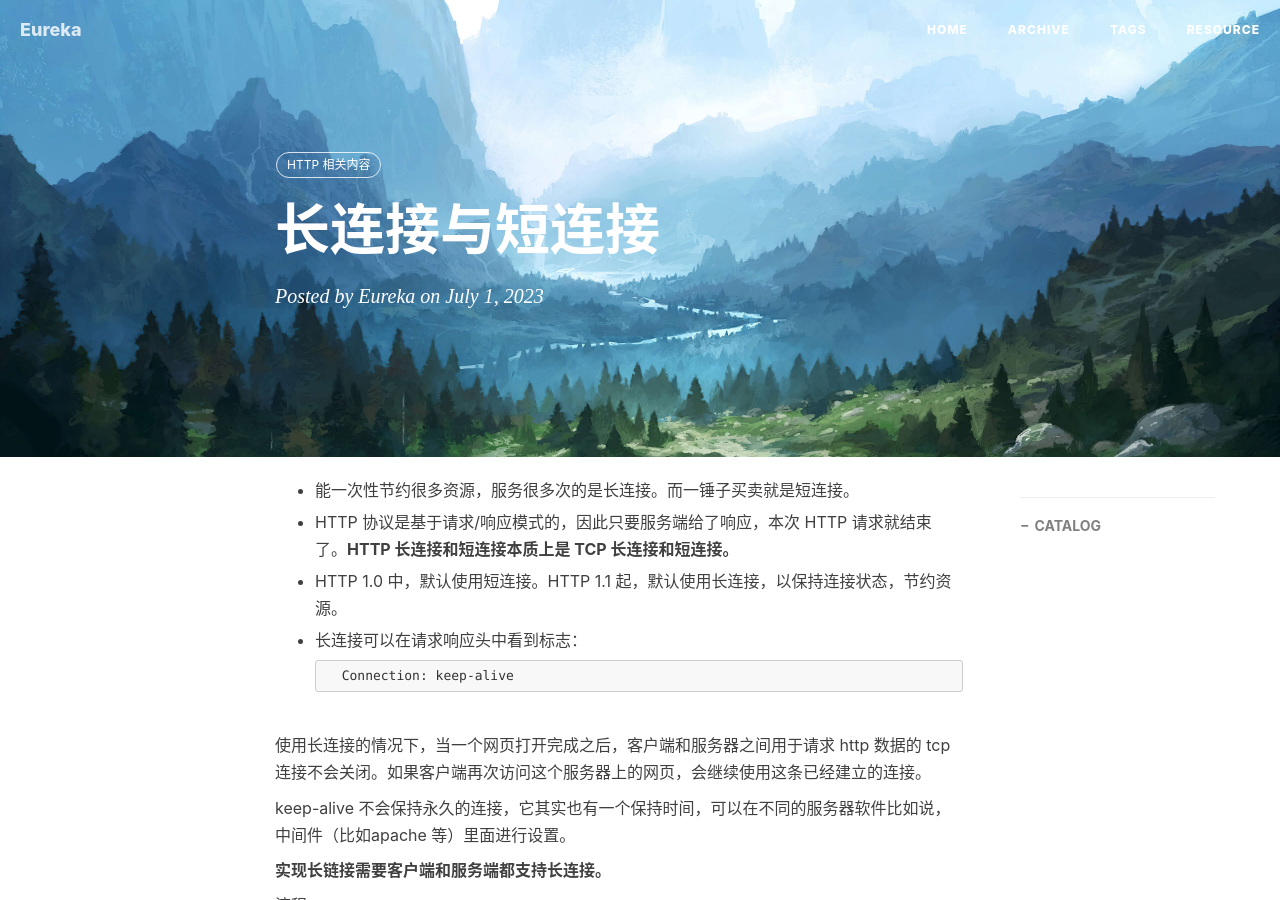
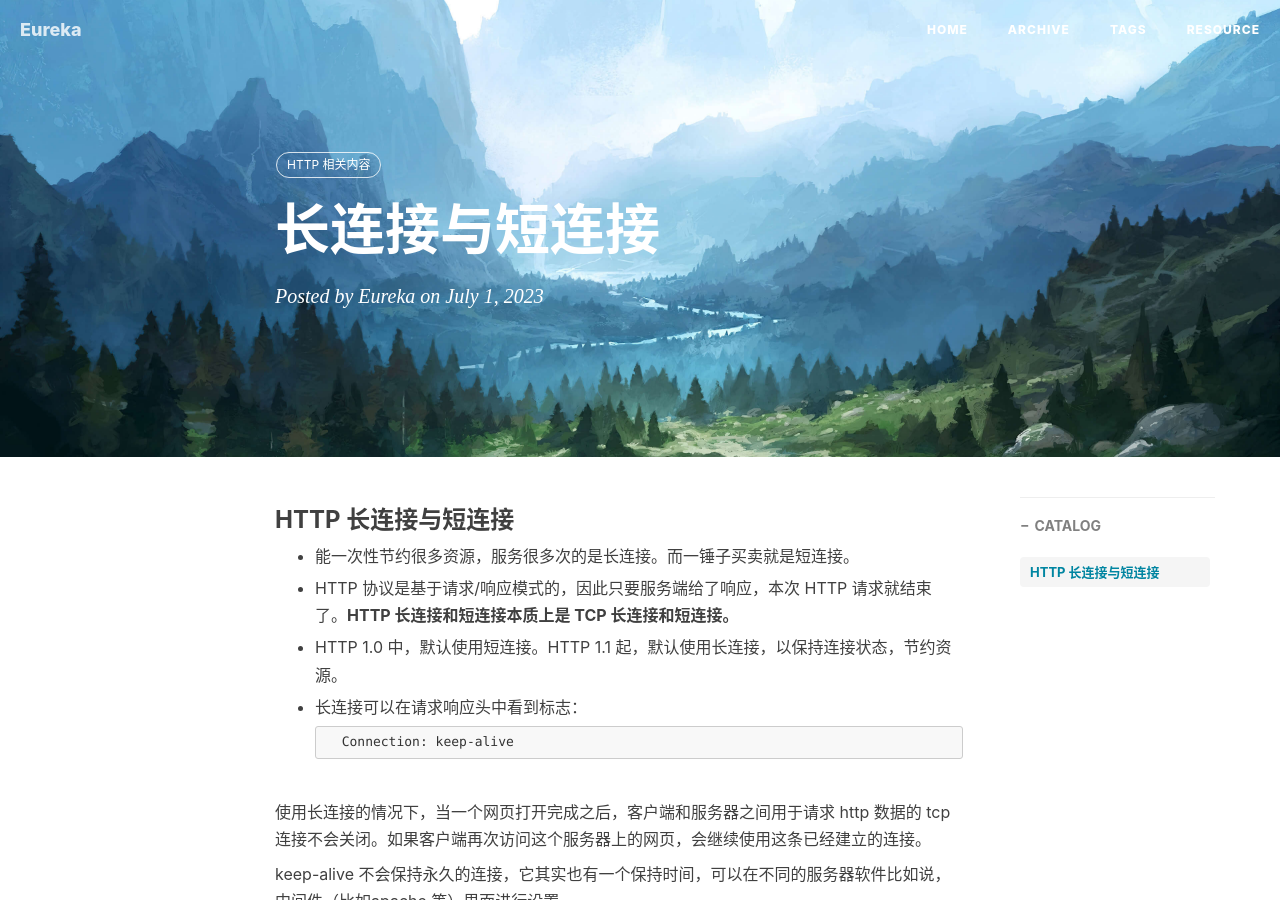
Before and after one commit to Eureka-M/Eureka-M.github.io, a Jekyll site: the page built from _posts/HTTP/2023-07-01-02 长连接与短连接.md, in a window 1280 px wide and 900 px high. Built offline with Jekyll 4.4.1, drawn with Linux system fonts in a browser that asks for light colours; nearby versions of some CDN libraries; comment, search, counter and statistics services are not loaded.

Commit message:
fix: title

```diff
--- a/_posts/HTTP/2023-07-01-02 长连接与短连接.md
+++ b/_posts/HTTP/2023-07-01-02 长连接与短连接.md
@@ -10,6 +10,7 @@ tags:
   - HTTP 相关内容
 typora-root-url: ..
 ---
+### HTTP 长连接与短连接
 
 - 能一次性节约很多资源，服务很多次的是长连接。而一锤子买卖就是短连接。
 
```
